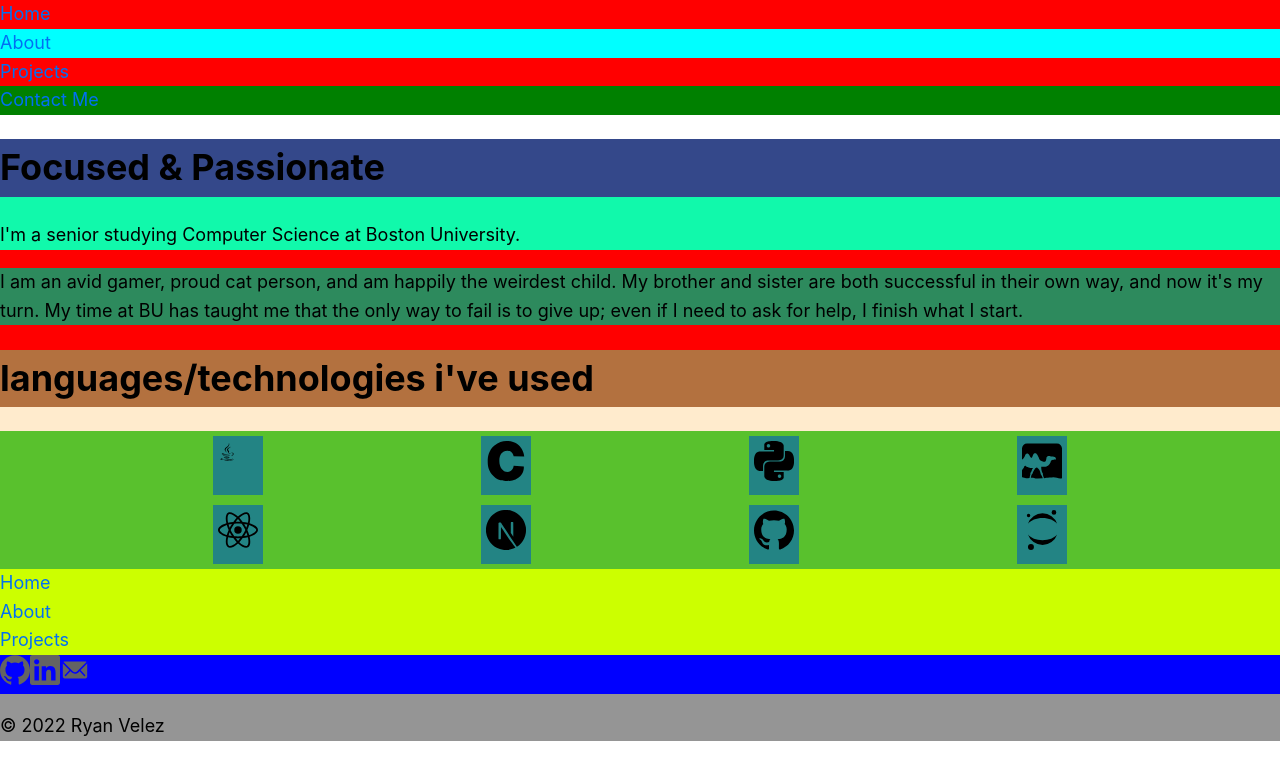
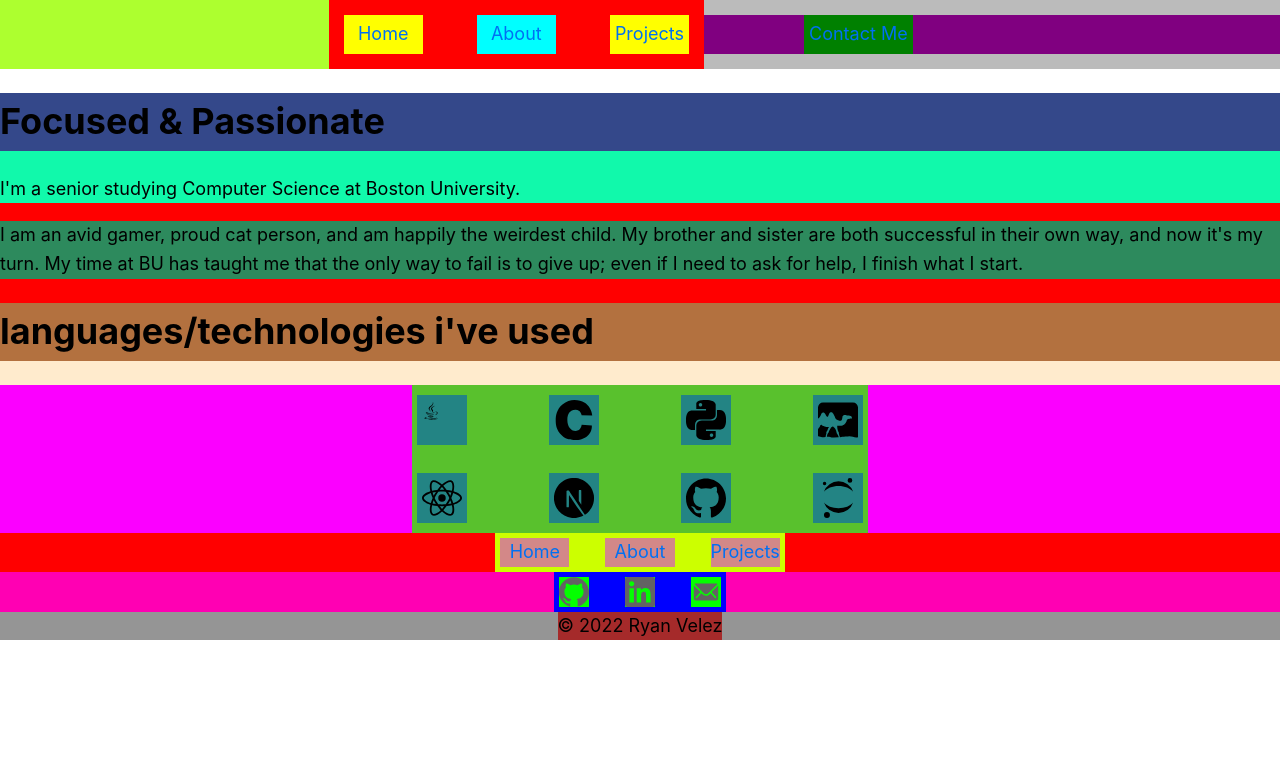
Before and after one commit to ryanv249/ryanv249.me, a Next.js app: page /about in a window 1280 px wide. Shown: the top 780 px of the page. Built offline with nearby package versions, Linux system fonts and the light colour scheme.

Commit message:
navbar and footer initial design complete. full functionality. just need to be made pretty. similarly, implemented initial skeleton for aboutIcons grid. I think i'm finally in the 'make pretty' stage!

```diff
--- a/components/layout.js
+++ b/components/layout.js
@@ -1,9 +1,10 @@
 import Head from 'next/head';
 import Link from 'next/link';
 
-import styles from './layout.module.css';
-import utilStyles from '../styles/utils.module.css';
-import { NavContainer, NavPages, NavLink, NavContact, FootContainer, FootPages, FootLink, FootContact, FootIcons } from './wrappers';
+import {
+    NavContainer, NavPagesBox,  NavPages, NavLink, NavContactBox, NavContact,
+    FootContainer, FootPagesBox, FootPages, FootLink, FootContactBox, FootContact
+} from './wrappers';
 
 import { SiGithub, SiLinkedin } from 'react-icons/si';
 import { IoIosMail } from 'react-icons/io'
@@ -39,7 +40,7 @@ function NavBar ({ currPage }){
         <nav>
             <NavContainer>
                 {/* page links */}
-                {/* highlight link to current page */}
+                <NavPagesBox>
                     <NavPages>
                         <NavLink linkTo = "Home" currPage = {currPage} >
                             <Link href = "/">
@@ -59,11 +60,14 @@ function NavBar ({ currPage }){
                             </Link>
                         </NavLink>
                     </NavPages>
+                </NavPagesBox>
 
                 {/* email link */}
+                <NavContactBox>
                     <NavContact>
                         <a href="mailto:ryanv249@bu.edu">Contact Me</a>
                     </NavContact>
+                </NavContactBox>
             </NavContainer>
         </nav>
     )
@@ -74,6 +78,7 @@ function Footer ({ onProjectPage }){
         <footer>
             <FootContainer shift = {onProjectPage}>
                 {/* page links */}
+                <FootPagesBox>
                     <FootPages>
                         <FootLink>
                             <Link href = "/">
@@ -93,10 +98,11 @@ function Footer ({ onProjectPage }){
                             </Link>
                         </FootLink>
                     </FootPages>
+                </FootPagesBox>
 
                 {/* external and email links */}
+                <FootContactBox>
                         <FootContact>
-                    <FootIcons>
                             <a href={"https://github.com/ryanv249"} target="_blank" rel="noopener noreferrer">
                                 <SiGithub/>
                             </a>
@@ -108,8 +114,8 @@ function Footer ({ onProjectPage }){
                             <a href="mailto:ryanv249@bu.edu">
                                 <IoIosMail />
                             </a>
-                    </FootIcons>
                         </FootContact>
+                </FootContactBox>
 
                 <p>
                     © 2022 Ryan Velez
--- a/components/layout.module.css
+++ b/components/layout.module.css
@@ -204,17 +204,24 @@
     background-color: rgb(179, 113, 63);
 }
 
+.aboutIconsBox{
+    background-color: rgb(251, 0, 255);
+    display: flex;
+    justify-content: center;
+}
+
 /* not displaying gitlab because not an even number of icons. add more but only if total is even */
 .aboutIcons{
     background-color: rgb(89, 193, 45);
     display: grid;
     grid-template-columns: repeat(4, auto);
-    /* align-content: space-around; */
-    justify-content: space-evenly;
+    gap: 1em 4em;
+    padding: 5px 0px 5px 0px;
 }
 
 .aboutIcons div{
     background-color: rgb(35, 132, 132);
-    padding: 5px 5px 5px 5px;
+    height: 50px;
+    padding: 5px;
     margin: 5px;
 }
--- a/components/wrappers.js
+++ b/components/wrappers.js
@@ -12,6 +12,14 @@ export function NavContainer({ children }){
     );
 }
 
+export function NavPagesBox({ children }){
+    return(
+        <div className ={utilStyles.navPagesBox}>
+            {children}
+        </div>
+    );
+}
+
 export function NavPages({ children }){
     return(
         <div className ={utilStyles.navPages}>
@@ -20,11 +28,18 @@ export function NavPages({ children }){
     );
 }
 
-// linkTo is destination, currPage is page on screen
-// highlight link to current page
+// highlight link to current page   linkTo - destination page   currPage - page being displayed
 export function NavLink({ linkTo, currPage, children }){
     return(
-        <div className ={linkTo === currPage ? utilStyles.navLinkFocused : utilStyles.navLink}>
+        <div className ={utilStyles.navLink} style = {linkTo === currPage ? {backgroundColor: 'cyan'} : {}}>
+            {children}
+        </div>
+    );
+}
+
+export function NavContactBox({ children }){
+    return(
+        <div className ={utilStyles.navContactBox}>
             {children}
         </div>
     );
@@ -41,10 +56,18 @@ export function NavContact({ children }){
 
 
 // footer wrappers
-// shifts down by 150px on project page
+// on project page, move entire footer down by 150px  (to fit image gallery)
 export function FootContainer({ shift, children }){
     return(
         <div className ={utilStyles.footContainer} style = {shift ? {top: 150} : {}}>
+            {children}
+        </div>
+    );
+}
+
+export function FootPagesBox({ children }){
+    return(
+        <div className ={utilStyles.footPagesBox}>
             {children}
         </div>
     );
@@ -66,20 +89,21 @@ export function FootLink({ children }){
     );
 }
 
-export function FootContact({ children }){
+export function FootContactBox({ children }){
     return(
-        <div className ={utilStyles.footContact}>
+        <div className ={utilStyles.footContactBox}>
             {children}
         </div>
     );
 }
 
 
+
 // define styling for footer icons here (cant pass css class)
-export function FootIcons({ children }){
+export function FootContact({ children }){
     return(
         <IconContext.Provider value={{size: 30}}>
-            <div className = {utilStyles.footIcons}>
+            <div className = {utilStyles.footContact}>
                 {children}
             </div>
         </IconContext.Provider>
@@ -235,6 +259,15 @@ export function AboutFoot({ children }){
     );
 }
 
+export function AboutIconsBox({ children }){
+    return(
+        <div className={styles.aboutIconsBox}>
+            {children}
+        </div>
+    );
+}
+
+
 // define styling for icons here (cant pass css class)
 export function AboutIcons({ children }){
     return(
--- a/pages/about.js
+++ b/pages/about.js
@@ -1,5 +1,5 @@
 import Layout from '../components/layout';
-import { AboutContainer, AboutHead, AboutBody, AboutFoot, AboutIcons  } from '../components/wrappers';
+import { AboutContainer, AboutHead, AboutBody, AboutFoot, AboutIconsBox, AboutIcons  } from '../components/wrappers';
 
 import { SiC, SiPython, SiOcaml, SiReact, SiGithub, SiGitlab, SiJupyter, SiNextdotjs, SiJava} from 'react-icons/si'
 
@@ -27,6 +27,7 @@ export default function AboutPage(){
                 <AboutFoot>
                     <h1>languages/technologies i've used </h1>
                     {/* this is an ugly solution to wrapping these, but it works. */}
+                    <AboutIconsBox>
                         <AboutIcons>
                             <div>
                                 <SiJava/>
@@ -56,6 +57,7 @@ export default function AboutPage(){
                                 <SiJupyter/>
                             </div>
                         </AboutIcons>
+                    </AboutIconsBox>
                 </AboutFoot>
 
                 {/* job experience section ?
--- a/styles/utils.module.css
+++ b/styles/utils.module.css
@@ -56,22 +56,41 @@
 
 .navContainer{
     background-color: rgb(187, 187, 187);
+    display: grid;
+    grid-template-columns: 0.55fr 0.45fr;
+    align-items: center;
+}
+
+.navPagesBox{
+    background-color: greenyellow;
+    display: flex;
+    justify-content: flex-end;
 }
 
 .navPages{
     background-color: red;
-}
-
-.navLinkFocused{
-    background-color: aqua;
+    display: grid;
+    grid-template-columns: repeat(3, 1fr);
+    padding: 15px;
+    gap: 3em;
 }
 
 .navLink{
-    background-color: inherit;
+    background-color: yellow;
+    display: flex;
+    justify-content: center;
+    padding: 5px;
+}
+
+.navContactBox{
+    background-color: purple;
+    display: flex;
+    padding-left: 100px;
 }
 
 .navContact{
     background-color: green;
+    padding: 5px;
 }
 
 
@@ -83,31 +102,60 @@
 
  .footContainer{
     position: relative;
+    display: grid;
     background-color: rgb(149, 149, 149);
+}
+
+.footContainer p {
+    background-color: brown;
+    display: flex;
+    justify-self: center;
+    margin: 0;
+}
+
+.footPagesBox{
+    background-color: red;
+    display: flex;
+    justify-content: center;
 }
 
 .footPages{
     background-color: rgb(204, 255, 0);
+    display: grid;
+    grid-template-columns: repeat(3, 1fr);
+    padding: 5px;
+    gap: 2em;
 }
 
 .footLink{
-    background-color: inherit;
+    /* background-color: inherit; */
+    background-color: rgb(211, 136, 136);
+    display: flex;
+    justify-content: center;
+}
+
+.footContactBox{
+    background-color: rgb(255, 0, 179);
+    display: flex;
+    justify-content: center;
 }
 
 .footContact{
-    background-color: green;
+    background-color: blue;
+    display: grid;
+    grid-template-columns: repeat(3, auto);
+    gap: 2em;
+    padding: 5px;
 }
 
-.footIcons{
-    background-color: blue;
-}
-
-.footIcons a{
+.footContact a{
+    background-color: rgb(4, 255, 0);
+    height: 30px;
     color: rgb(99, 99, 99);
     transition: color 0.2s ease;
 }
 
-.footIcons a :hover{
+.footContact a :hover{
     color: black;
     transition: color 0.2s ease;
 }
```
Lines whose indentation alone changed are shown as unchanged.
